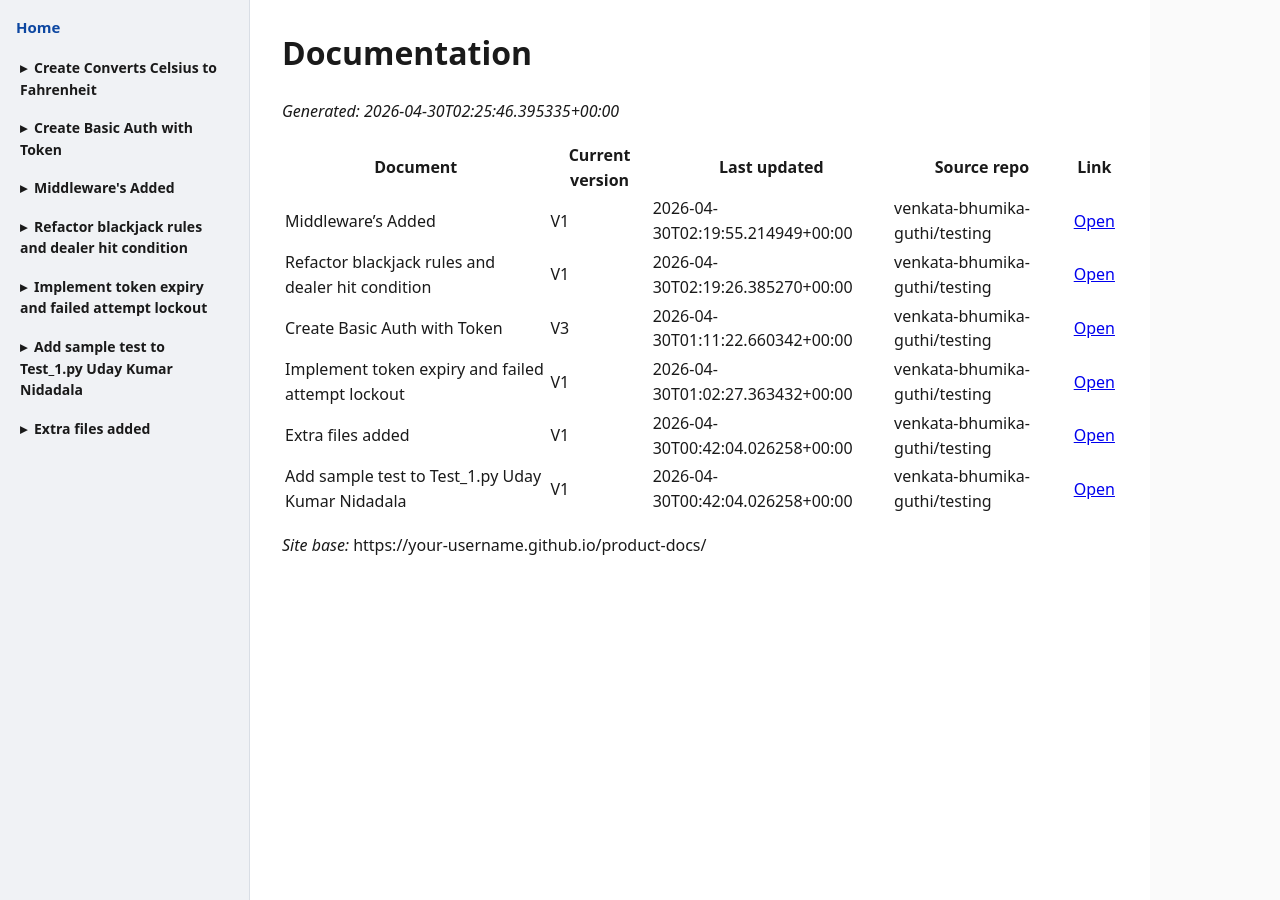
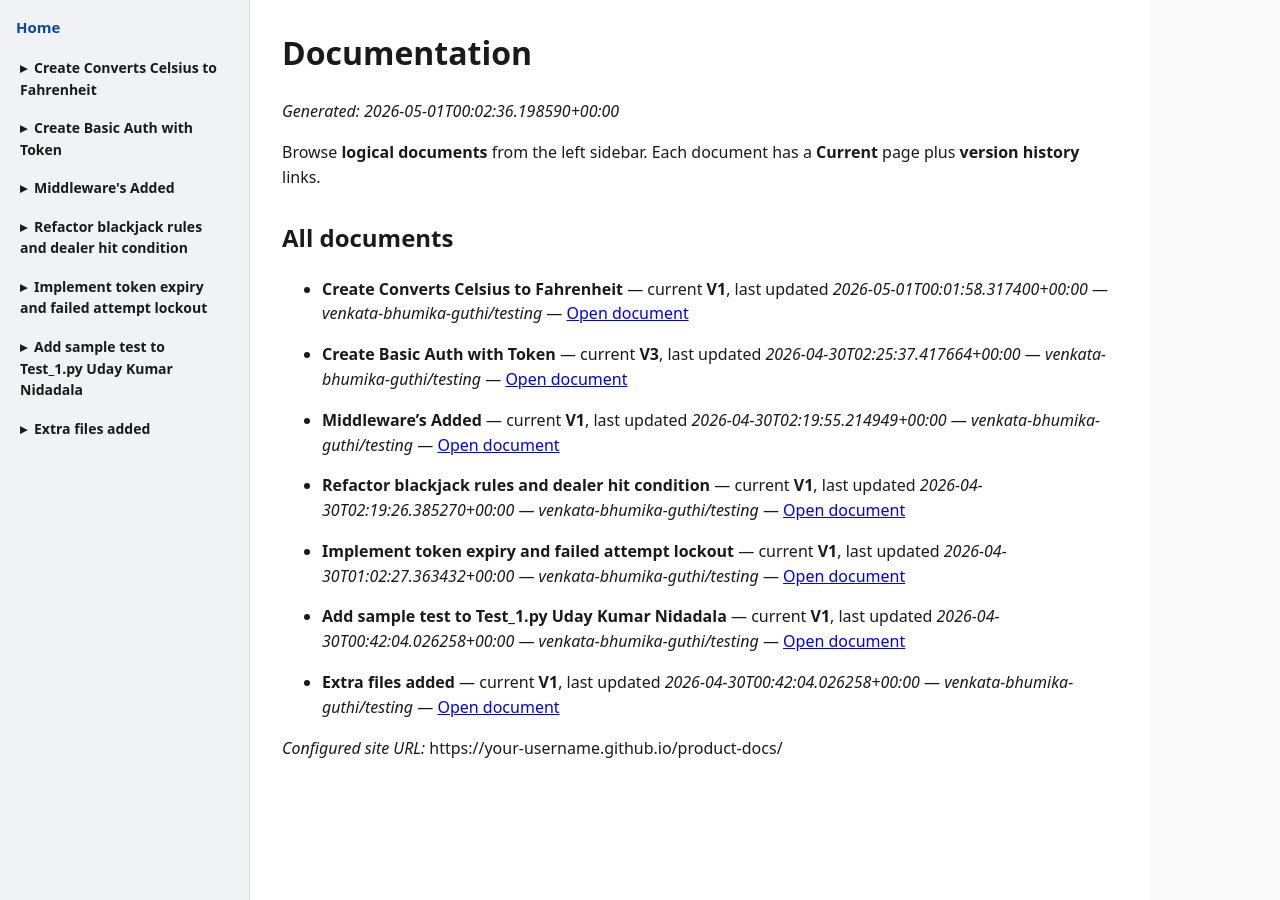
Before and after one commit to Venkata-Bhumika-Guthi/product-docs, a Jekyll site: the page built from docs/index.md, in a window 1280 px wide. Built offline with Jekyll 4.4.1, drawn with Linux system fonts in a browser that asks for light colours; our own code applies the rules of GitHub Pages for plain Markdown files.

Commit message:
docs: refresh index (logical documents only)

```diff
--- a/docs/index.md
+++ b/docs/index.md
@@ -1,14 +1,37 @@
+---
+layout: default
+title: "Home"
+---
+
+
 # Documentation
 
-_Generated: 2026-04-30T02:25:46.395335+00:00_
+_Generated: 2026-05-01T00:02:36.198590+00:00_
 
-| Document | Current version | Last updated | Source repo | Link |
-|------------|------------------|----------------|-------------|------|
-| Middleware's Added | V1 | 2026-04-30T02:19:55.214949+00:00 | venkata-bhumika-guthi/testing | [Open](./documents/middleware-s-added-475c21c117/) |
-| Refactor blackjack rules and dealer hit condition | V1 | 2026-04-30T02:19:26.385270+00:00 | venkata-bhumika-guthi/testing | [Open](./documents/refactor-blackjack-rules-and-dealer-hit-conditio-ce38b7599f/) |
-| Create Basic Auth with Token | V3 | 2026-04-30T01:11:22.660342+00:00 | venkata-bhumika-guthi/testing | [Open](./documents/create-basic-auth-with-token-b02583f1e0/) |
-| Implement token expiry and failed attempt lockout | V1 | 2026-04-30T01:02:27.363432+00:00 | venkata-bhumika-guthi/testing | [Open](./documents/implement-token-expiry-and-failed-attempt-lockou-7d37af77ed/) |
-| Extra files added | V1 | 2026-04-30T00:42:04.026258+00:00 | venkata-bhumika-guthi/testing | [Open](./documents/extra-files-added-262e336add/) |
-| Add sample test to Test_1.py Uday Kumar Nidadala | V1 | 2026-04-30T00:42:04.026258+00:00 | venkata-bhumika-guthi/testing | [Open](./documents/add-sample-test-to-test-1-py-uday-kumar-nidadala-a98c38e11b/) |
+Browse **logical documents** from the left sidebar. Each document has a **Current** page plus **version history** links.
 
-_Site base:_ https://your-username.github.io/product-docs/
+## All documents
+
+- **Create Converts Celsius to Fahrenheit** — current **V1**, last updated _2026-05-01T00:01:58.317400+00:00_
+  — _venkata-bhumika-guthi/testing_ — [Open document]({{ site.baseurl }}/documents/create-converts-celsius-to-fahrenheit-b8114929b3/index.html)
+
+- **Create Basic Auth with Token** — current **V3**, last updated _2026-04-30T02:25:37.417664+00:00_
+  — _venkata-bhumika-guthi/testing_ — [Open document]({{ site.baseurl }}/documents/create-basic-auth-with-token-b02583f1e0/index.html)
+
+- **Middleware's Added** — current **V1**, last updated _2026-04-30T02:19:55.214949+00:00_
+  — _venkata-bhumika-guthi/testing_ — [Open document]({{ site.baseurl }}/documents/middleware-s-added-475c21c117/index.html)
+
+- **Refactor blackjack rules and dealer hit condition** — current **V1**, last updated _2026-04-30T02:19:26.385270+00:00_
+  — _venkata-bhumika-guthi/testing_ — [Open document]({{ site.baseurl }}/documents/refactor-blackjack-rules-and-dealer-hit-conditio-ce38b7599f/index.html)
+
+- **Implement token expiry and failed attempt lockout** — current **V1**, last updated _2026-04-30T01:02:27.363432+00:00_
+  — _venkata-bhumika-guthi/testing_ — [Open document]({{ site.baseurl }}/documents/implement-token-expiry-and-failed-attempt-lockou-7d37af77ed/index.html)
+
+- **Add sample test to Test_1.py Uday Kumar Nidadala** — current **V1**, last updated _2026-04-30T00:42:04.026258+00:00_
+  — _venkata-bhumika-guthi/testing_ — [Open document]({{ site.baseurl }}/documents/add-sample-test-to-test-1-py-uday-kumar-nidadala-a98c38e11b/index.html)
+
+- **Extra files added** — current **V1**, last updated _2026-04-30T00:42:04.026258+00:00_
+  — _venkata-bhumika-guthi/testing_ — [Open document]({{ site.baseurl }}/documents/extra-files-added-262e336add/index.html)
+
+
+_Configured site URL:_ https://your-username.github.io/product-docs/
```
